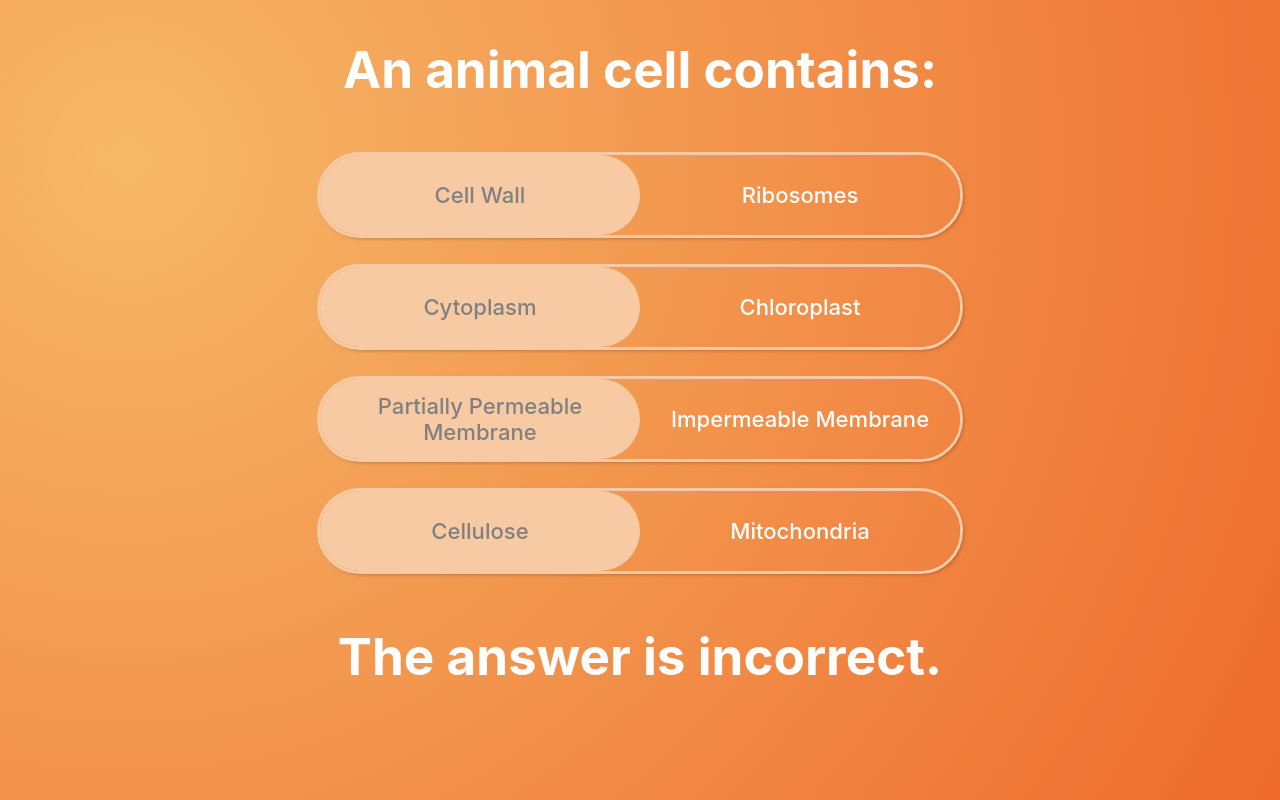
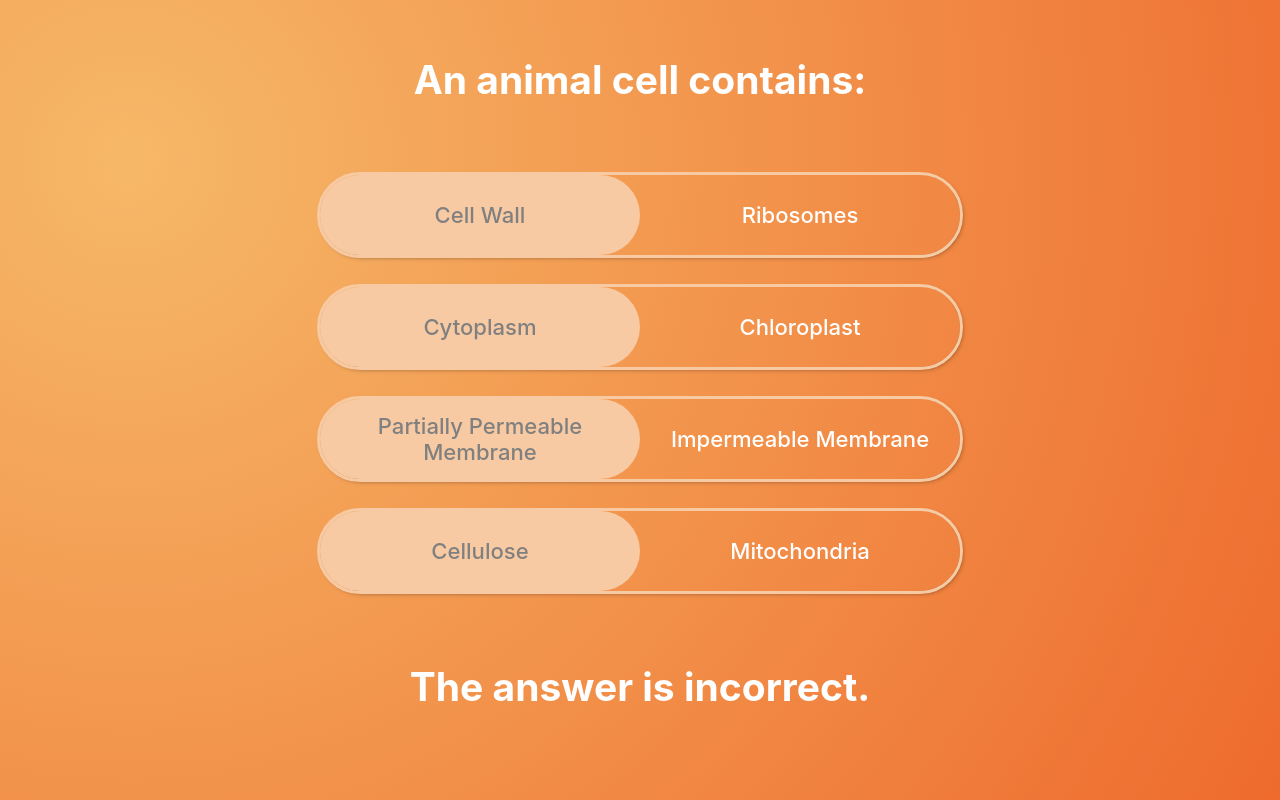
Before and after one commit to arooj-ilyas/seneca-frontend-task, a React (Create React App) app: page / in a window 1280 px wide. Built offline with nearby package versions, Linux system fonts and the light colour scheme.

Commit message:
UPDATED css styles to be repsonsive with % and vw props

```diff
--- a/src/App.css
+++ b/src/App.css
@@ -45,21 +45,21 @@
 }
 
 .App-heading {
-  font-size: 4vw;
-  margin: 3%;
+  font-size: 150%;
+  margin: 7vh;
 }
 
-@media (max-width: 768px) {
+/* @media (max-width: 768px) {
   .App-heading {
     font-size: 5vw;
     margin: 5%;
   }
-}
+} */
 
 /* Small screens (mobile) */
-@media (max-width: 480px) {
+/* @media (max-width: 480px) {
   .App-heading {
     font-size: 6vw;
     margin: 10%;
   }
-}
+} */
```
